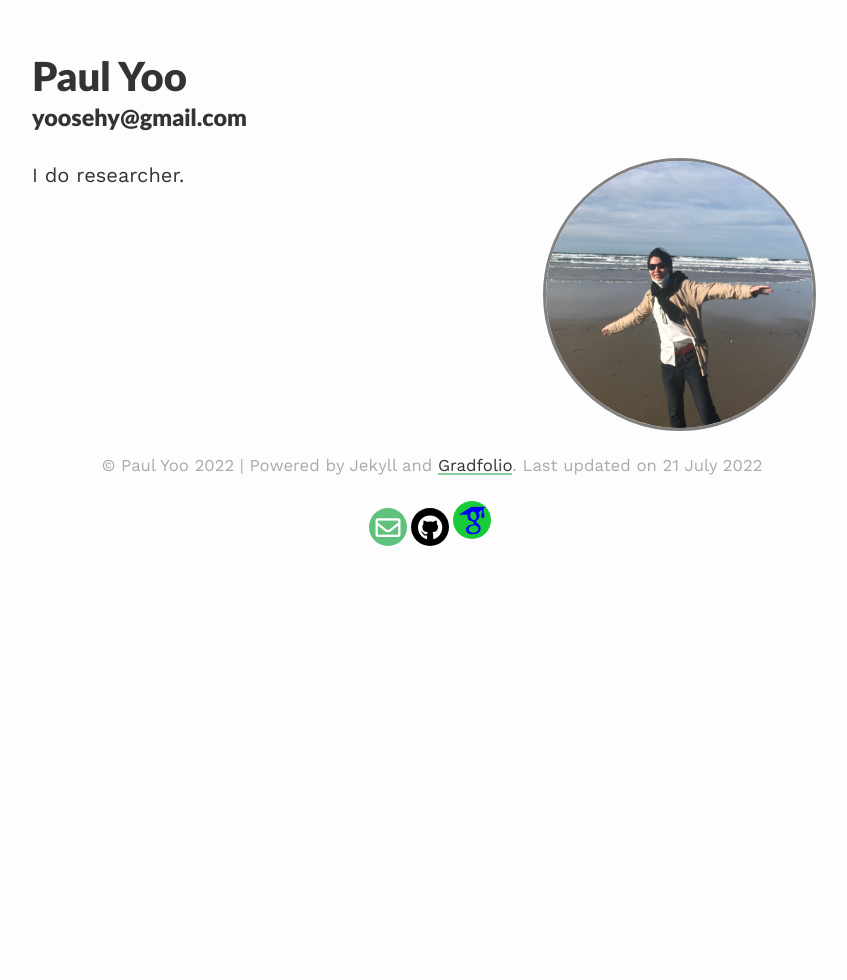
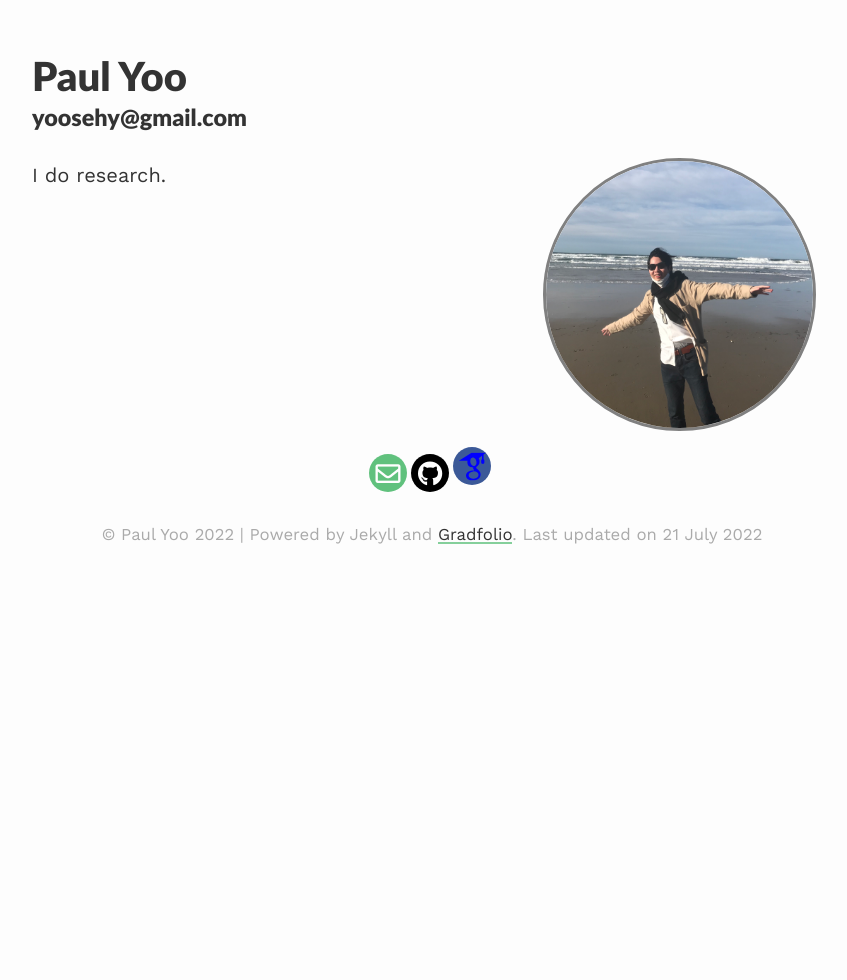
Before and after one commit to YooPaul/YooPaul.github.io, a Jekyll site: the page built from index.md, in a window 1280 px wide. Shown: the whole page, without its empty margins (208-1055 px from the left). Built offline with Jekyll 4.4.1, drawn with Linux system fonts in a browser that asks for light colours; nearby versions of some CDN libraries.

Commit message:
Change color

```diff
--- a/_layouts/default.html
+++ b/_layouts/default.html
@@ -33,6 +33,9 @@
         </main>
 
         <footer>
+
+        {% include social-footer.html %}
+
           <p class="copy">
             <small> &copy; {{site.title}} {{ site.time | date: '%Y' }}
                     | Powered by Jekyll and
@@ -41,7 +44,7 @@
             </small>
           </p>
 
-        {% include social-footer.html %}
+
 
         </footer>
 
--- a/assets/css/_sass/footer-social.scss
+++ b/assets/css/_sass/footer-social.scss
@@ -42,13 +42,13 @@
 }
 
 .rounded-social-buttons .social-button.googlescholar {
-  background: #18cb38;
+  background: #3b5998;
 }
 
 .rounded-social-buttons .social-button.googlescholar:hover, .rounded-social-buttons .social-button.googlescholar:focus {
-  color: #18cb38;
+  color: #3b5998;
   background: #fefefe;
-  border-color: #18cb38;
+  border-color: #3b5998;
 }
 
 .rounded-social-buttons .social-button.facebook {
--- a/index.md
+++ b/index.md
@@ -7,4 +7,4 @@ profile:
 published: true
 ---
 
-I do researcher.
+I do research.
```
